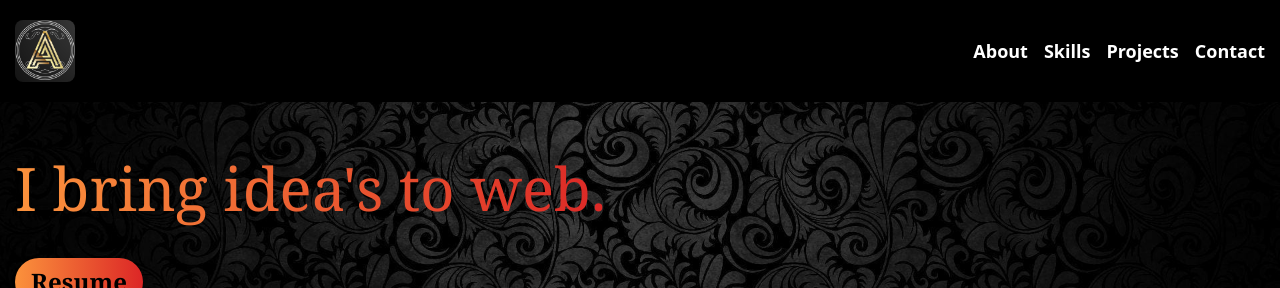
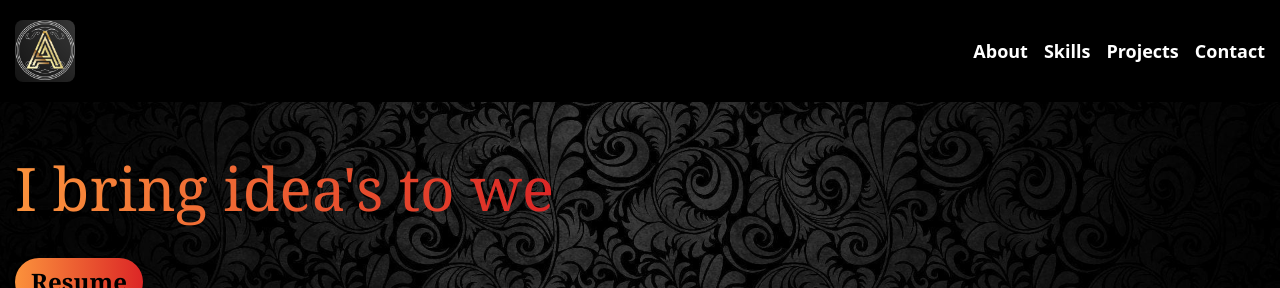
Before and after one commit to amitkumar256/myportfolio, a Next.js app: page / in a window 1280 px wide. Shown: the top 288 px of the page. Built offline with nearby package versions, Linux system fonts and the light colour scheme.

Commit message:
minor changes

```diff
--- a/components/Hero.jsx
+++ b/components/Hero.jsx
@@ -8,7 +8,7 @@ const Hero = () => {
     >
       <div className="max-w-[1250px]  mx-4 xl:mx-auto pt-10 md:pt-14">
         <h1 className="anim-typewriter font-serif text-4xl md:text-6xl text-transparent bg-gradient-to-r from-orange-400 to-red-600  bg-clip-text">
-          I bring idea&apos;s to web.
+          I bring idea&apos;s to web
         </h1>
         <button
           className="w-32 p-1 sm:p-2 mt-5 rounded-[100px] hover:scale-110 font-semibold font-serif bg-gradient-to-r from-orange-400 to-red-600    text-lg sm:text-2xl transition-transform duration-500"
--- a/styles/globals.css
+++ b/styles/globals.css
@@ -22,6 +22,6 @@
     }
 
     to {
-        width: 10em;
+        width: 9em;
     }
 }
```
